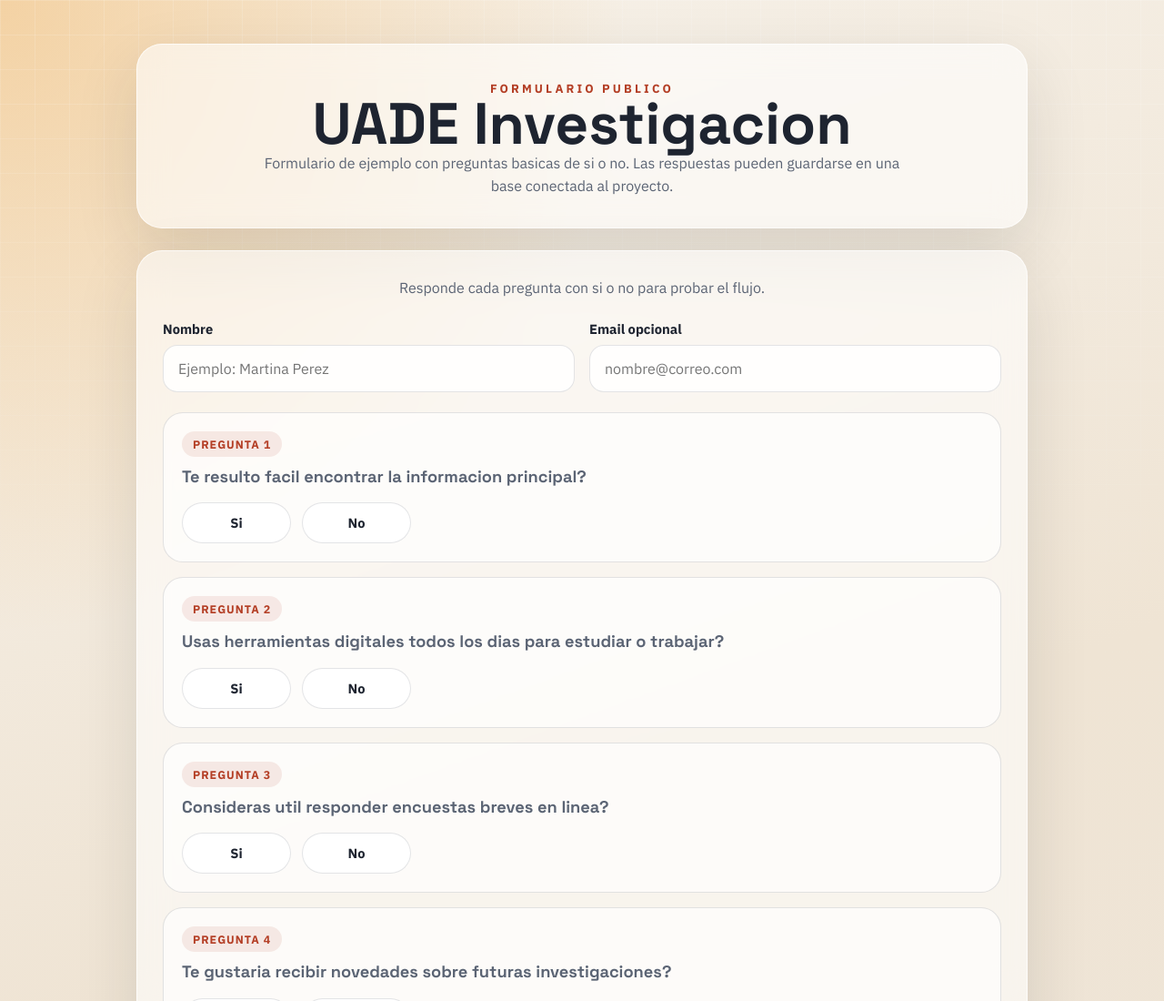
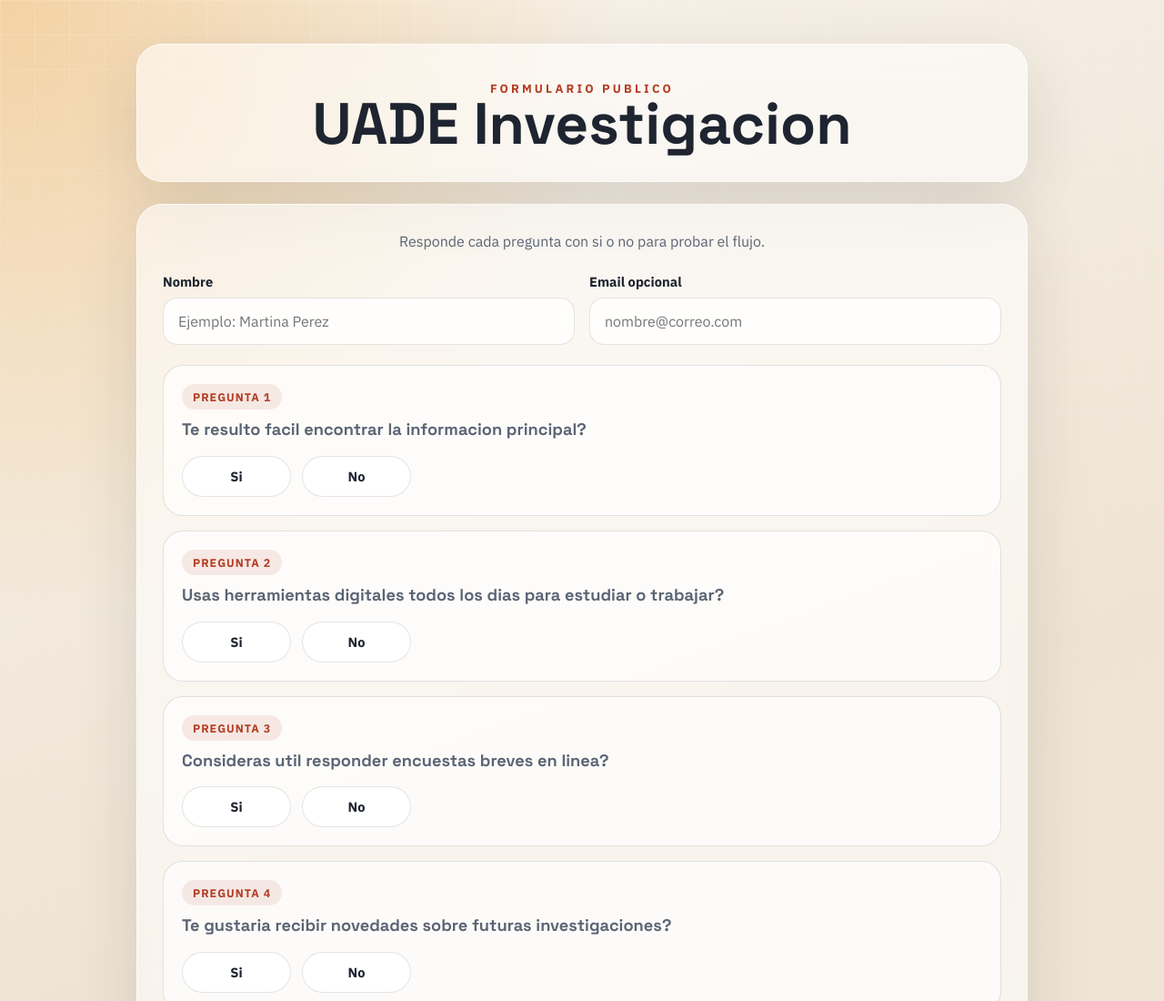
Before and after one commit to laslabcritical/uade.form, a plain HTML site: page docs/index.html in a window 1280 px wide. Shown: the top 1100 px of the page at 91% size. Drawn offline with nearby package versions, Linux system fonts and the light colour scheme.

Commit message:
Se  actualizaron estilos

```diff
--- a/docs/index.html
+++ b/docs/index.html
@@ -24,10 +24,6 @@
           <div class="hero-copy">
             <p class="eyebrow">Formulario publico</p>
             <h1>UADE Investigacion</h1>
-            <p class="lead">
-              Formulario de ejemplo con preguntas basicas de si o no. Las
-              respuestas pueden guardarse en una base conectada al proyecto.
-            </p>
           </div>
         </section>
 
```
